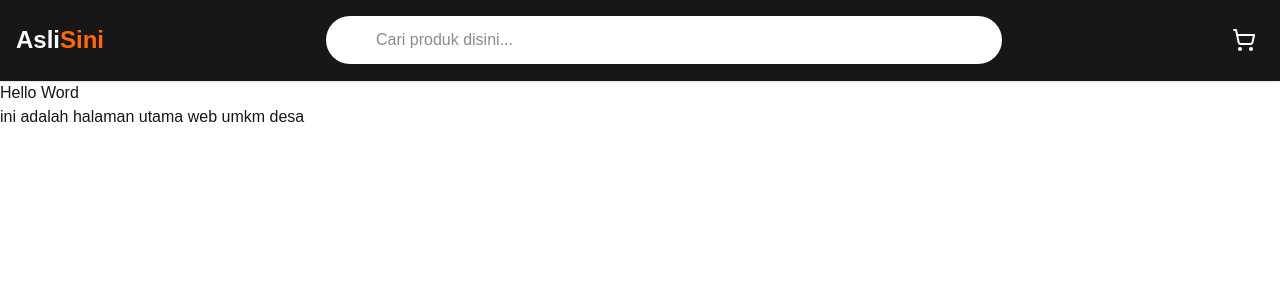
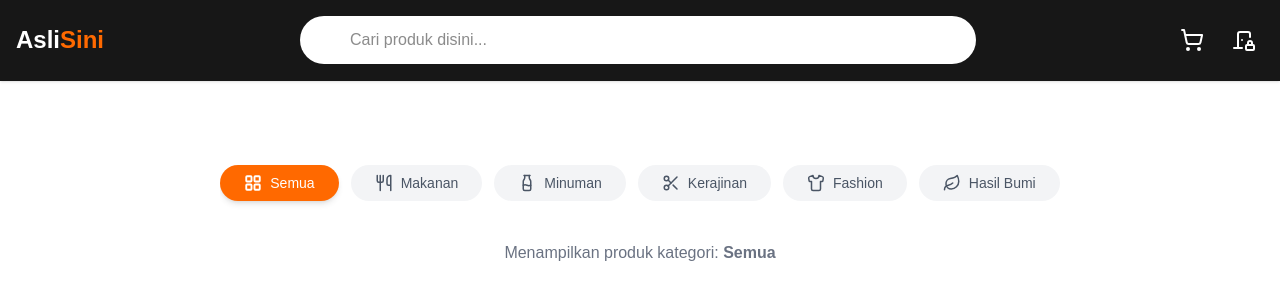
Before and after one commit to ruspian/umkm-desa, a Next.js app: page / in a window 1280 px wide. Shown: the top 300 px of the page. Built offline with nearby package versions, Linux system fonts and the light colour scheme.

Commit message:
buat tampilan kategori

```diff
--- /dev/null
+++ b/app/(public)/layout.tsx
@@ -0,0 +1,14 @@
+import Navbar from "@/components/Navbar";
+
+export default function PublicLayout({
+  children,
+}: Readonly<{
+  children: React.ReactNode;
+}>) {
+  return (
+    <>
+      <Navbar />
+      {children}
+    </>
+  );
+}
--- /dev/null
+++ b/app/(public)/page.tsx
@@ -0,0 +1,9 @@
+import KategoryClient from "@/components/KategoriClient";
+
+export default function Home() {
+  return (
+    <>
+      <KategoryClient />
+    </>
+  );
+}
--- a/app/layout.tsx
+++ b/app/layout.tsx
@@ -1,7 +1,6 @@
 import type { Metadata } from "next";
 import { Geist, Geist_Mono } from "next/font/google";
 import "./globals.css";
-import Navbar from "@/components/Navbar";
 
 const geistSans = Geist({
   variable: "--font-geist-sans",
@@ -14,8 +13,9 @@ const geistMono = Geist_Mono({
 });
 
 export const metadata: Metadata = {
-  title: "Create Next App",
-  description: "Generated by create next app",
+  title: "AsliSini",
+  description:
+    "Web UMKM yang dibangun untuk membantu para pelaku UMKM yang ada didesa untuk memasarkan produknya",
 };
 
 export default function RootLayout({
@@ -28,7 +28,6 @@ export default function RootLayout({
       <body
         className={`${geistSans.variable} ${geistMono.variable} antialiased`}
       >
-        <Navbar />
         {children}
       </body>
     </html>
--- a/app/page.tsx
+++ /dev/null
@@ -1,8 +0,0 @@
-export default function Home() {
-  return (
-    <div className="">
-      <h1>Hello Word</h1>
-      <p>ini adalah halaman utama web umkm desa</p>
-    </div>
-  );
-}
--- /dev/null
+++ b/components/KategoriClient.tsx
@@ -0,0 +1,31 @@
+"use client";
+
+import { KategoriType } from "@/types/category";
+import { useState } from "react";
+import KategoriFilter from "./KategoriFilter";
+
+export default function KategoryClient() {
+  const [activeCategory, setActiveCategory] = useState<KategoriType>("Semua");
+
+  return (
+    <main className="flex items-center flex-col justify-center max-w-7xl mx-auto px-4">
+      <section>
+        <h2 className="text-xl font-bold  mt-8 text-background dark:text-orange-500">
+          Telusuri Kategori
+        </h2>
+        <KategoriFilter
+          selectedCategory={activeCategory}
+          onSelectCategory={setActiveCategory}
+        />
+      </section>
+
+      {/* Grid Produk nanti di bawah sini */}
+      <section className="mt-4">
+        <p className="text-gray-500">
+          Menampilkan produk kategori: <strong>{activeCategory}</strong>
+        </p>
+        {/* <ProductGrid category={activeCategory} /> */}
+      </section>
+    </main>
+  );
+}
--- /dev/null
+++ b/components/KategoriFilter.tsx
@@ -0,0 +1,42 @@
+"use client";
+
+import { KategoriIcon, KategoriType } from "@/types/category";
+import React from "react";
+
+interface CategoryFilterProps {
+  selectedCategory: KategoriType;
+  onSelectCategory: (category: KategoriType) => void;
+}
+
+const KategoriFilter: React.FC<CategoryFilterProps> = ({
+  selectedCategory,
+  onSelectCategory,
+}) => {
+  return (
+    <div className="flex items-center gap-3 overflow-x-auto py-6 no-scrollbar">
+      {KategoriIcon.map((category) => {
+        const IconComponent = category.icon; // ambil iconnya
+        return (
+          <button
+            key={category.name}
+            onClick={() => onSelectCategory(category.name)}
+            className={`px-6 py-2 rounded-full whitespace-nowrap text-sm font-medium transition-all flex gap-2 items-center justify-center
+            ${
+              selectedCategory === category.name
+                ? "bg-orange-500 text-white shadow-md"
+                : "bg-gray-100 text-gray-600 hover:bg-gray-200"
+            }`}
+          >
+            <IconComponent
+              size={18}
+              strokeWidth={selectedCategory === category.name ? 2.5 : 2}
+            />
+            <span>{category.name}</span>
+          </button>
+        );
+      })}
+    </div>
+  );
+};
+
+export default KategoriFilter;
--- a/components/Navbar.tsx
+++ b/components/Navbar.tsx
@@ -1,7 +1,7 @@
 "use client";
 
 import React, { useState } from "react";
-import { ShoppingCart, Search } from "lucide-react"; // Pakai lucide-react biar icon-nya cakep
+import { ShoppingCart, Search, DoorClosedLocked } from "lucide-react"; // Pakai lucide-react biar icon-nya cakep
 import Link from "next/link";
 
 const Navbar: React.FC = () => {
@@ -37,9 +37,9 @@ const Navbar: React.FC = () => {
             placeholder="Cari produk disini..."
             value={searchQuery}
             onChange={(e) => setSearchQuery(e.target.value)}
-            className="w-full bg-background border-none rounded-full py-2.5 px-5 pl-12 focus:ring-2 ring-2 ring-white focus:ring-emerald-500 transition-all outline-none "
+            className="w-full bg-background border-none rounded-full py-2.5 px-5 pl-12 focus:ring-2 ring-2 ring-white focus:ring-orange-500 transition-all outline-none "
           />
-          <Search className="absolute left-4 top-1/2 -translate-y-1/2 text-background dark:text-foreground  group-focus-within:text-emerald-600 w-5 h-5" />
+          <Search className="absolute left-4 top-1/2 -translate-y-1/2 text-background dark:text-foreground  group-focus-within:text-orange-500 w-5 h-5" />
         </form>
 
         {/* keranjang dan pencarian hp */}
@@ -58,6 +58,10 @@ const Navbar: React.FC = () => {
               </span>
             )}
           </button>
+
+          <button className="relative p-2 text-background dark:text-foreground hover:bg-orange-500 rounded-full transition">
+            <DoorClosedLocked className="w-6 h-6" />
+          </button>
         </div>
       </div>
     </nav>
--- /dev/null
+++ b/types/category.ts
@@ -0,0 +1,31 @@
+import {
+  LayoutGrid,
+  Leaf,
+  LucideIcon,
+  Milk,
+  Scissors,
+  Shirt,
+  Utensils,
+} from "lucide-react";
+
+export type KategoriType =
+  | "Semua"
+  | "Makanan"
+  | "Kerajinan"
+  | "Minuman"
+  | "Fashion"
+  | "Hasil Bumi";
+
+export interface KategoriMap {
+  name: KategoriType;
+  icon: LucideIcon;
+}
+
+export const KategoriIcon: KategoriMap[] = [
+  { name: "Semua", icon: LayoutGrid },
+  { name: "Makanan", icon: Utensils },
+  { name: "Minuman", icon: Milk },
+  { name: "Kerajinan", icon: Scissors },
+  { name: "Fashion", icon: Shirt },
+  { name: "Hasil Bumi", icon: Leaf },
+];
```
